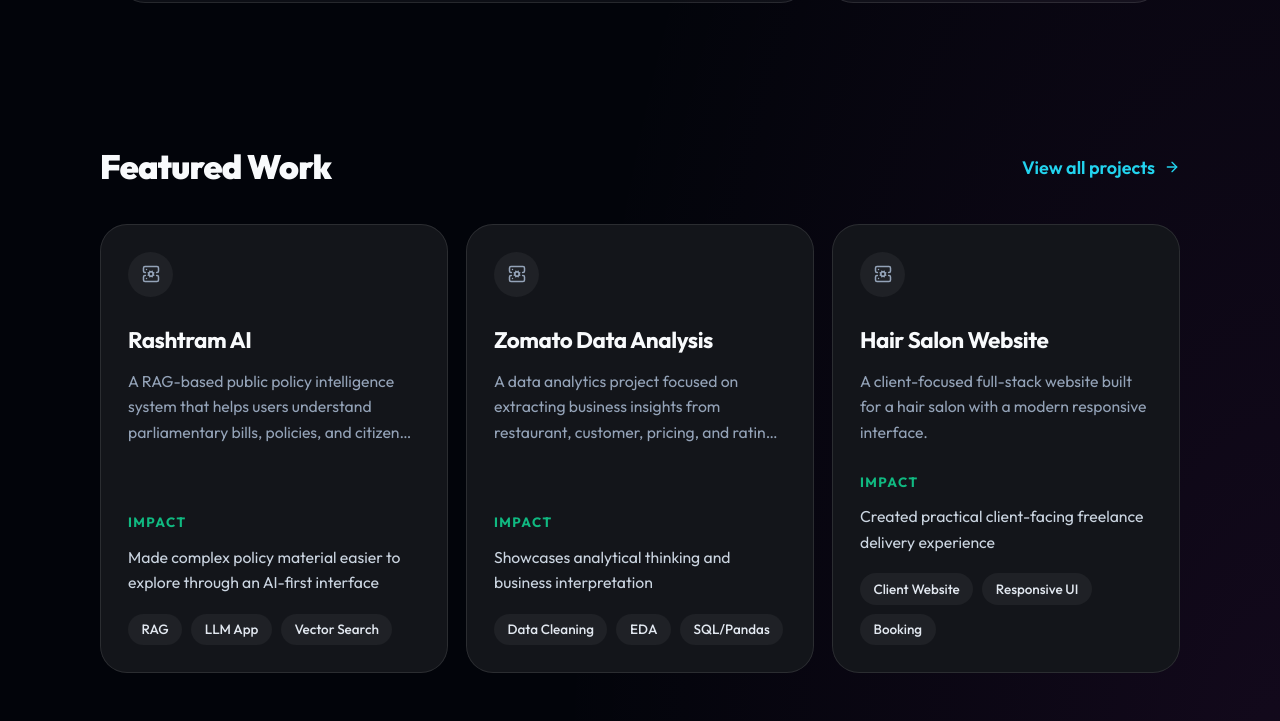
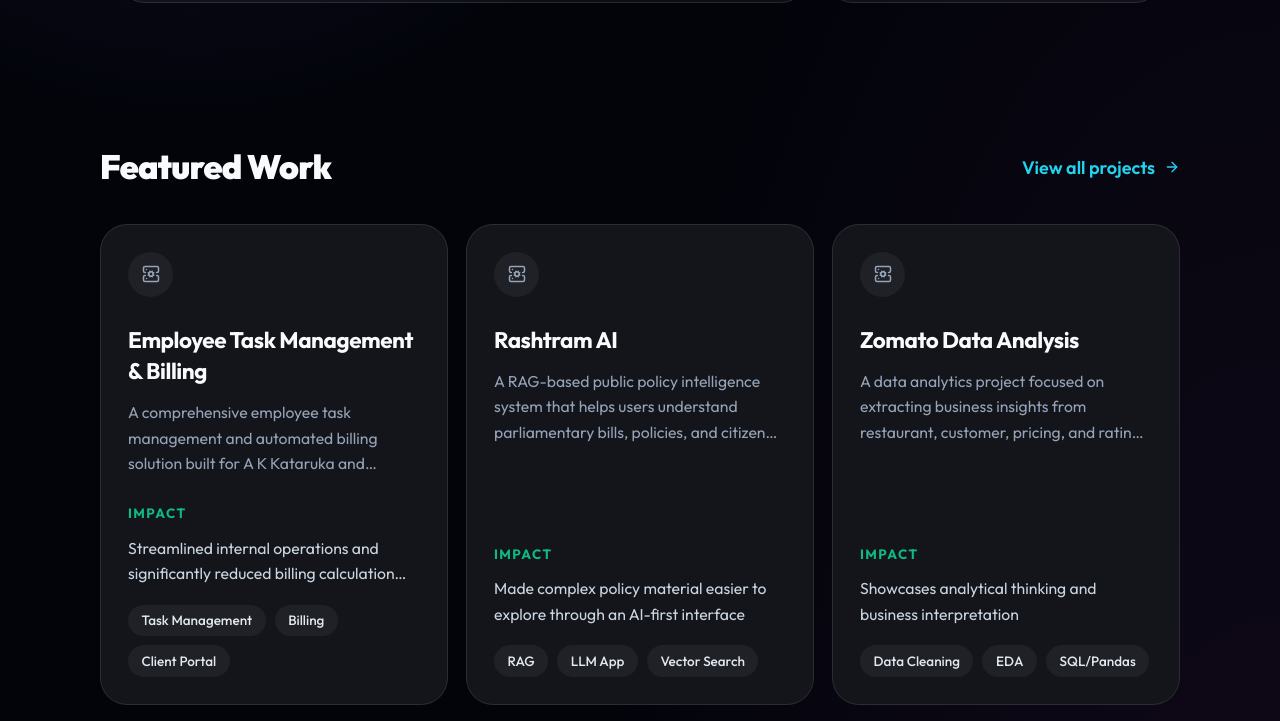
Before and after one commit to S-h-u-b-h-1/Portfolio, a React (Vite) app in the folder frontend/: page / in a window 1280 px wide. Shown: the part 2024-2745 px from the top of the page. Built offline with nearby package versions, Linux system fonts and the light colour scheme; no server answers.

Commit message:
feat: add Employee Task Management project to portfolio and AI knowledge base

```diff
--- a/frontend/src/data/projects.ts
+++ b/frontend/src/data/projects.ts
@@ -11,6 +11,48 @@ export const projectCategories = [
 ] as const;
 
 export const projects = [
+  {
+    id: "employee-task-management",
+    title: "Employee Task Management & Billing",
+    slug: "employee-task-management",
+    status: "case-study-needed",
+    categories: ["Full Stack", "Business", "Freelance"],
+    tags: ["Task Management", "Billing", "Client Portal", "Full Stack"],
+    summary:
+      "A comprehensive employee task management and automated billing solution built for A K Kataruka and Company.",
+    problem:
+      "The firm needed a centralized internal platform to manage employee tasks, track billable hours, and automate client billing workflows securely without relying on disjointed spreadsheets.",
+    role:
+      "Full-stack developer responsible for architecting and delivering the end-to-end operational software.",
+    techStack: ["React", "TypeScript", "Node.js", "Database", "Tailwind CSS"],
+    process: [
+      "Gathered operational requirements directly from the firm's partners and staff",
+      "Designed an intuitive dashboard for task assignment, tracking, and time logging",
+      "Implemented a secure billing engine tied directly to tracked hours and task completions"
+    ],
+    features: [
+      "Employee task assignment and status tracking",
+      "Automated invoice and billing generation",
+      "Role-based access control (Admin vs Employee views)",
+      "Operational analytics and reporting"
+    ],
+    impact: [
+      "Streamlined internal operations and significantly reduced billing calculation errors",
+      "Replaced manual spreadsheet tracking with a robust, scalable system built for real business needs"
+    ],
+    futureImprovements: [
+      "Integrate automated email notifications for overdue tasks",
+      "Add a client-facing portal for direct invoice viewing",
+      "Implement advanced data export and tax reporting features"
+    ],
+    links: {
+      live: "https://akkc-eight.vercel.app",
+      repo: "TODO_REPO_URL",
+      caseStudy: "/projects/employee-task-management"
+    },
+    image: "/project-images/task-management-placeholder.png",
+    proofStatus: "Live application deployed."
+  },
   {
     id: "rashtram-ai",
     title: "Rashtram AI",
--- a/frontend/src/routes/HomePage.tsx
+++ b/frontend/src/routes/HomePage.tsx
@@ -9,7 +9,7 @@ import { SuggestedQuestionGrid } from "../components/ai/SuggestedQuestionGrid";
 import { profile, projects } from "../data";
 import { askShubhaangAI } from "../services/chatApi";
 
-const featuredProjectIds = ["rashtram-ai", "zomato-data-analysis", "hair-salon-website"];
+const featuredProjectIds = ["employee-task-management", "rashtram-ai", "zomato-data-analysis", "hair-salon-website"];
 const featuredProjects = projects.filter((project) => featuredProjectIds.includes(project.id));
 
 const suggestedQuestions = [
--- a/frontend/src/routes/ProjectsPage.tsx
+++ b/frontend/src/routes/ProjectsPage.tsx
@@ -6,7 +6,7 @@ import { ProjectCard } from "../components/projects/ProjectCard";
 import { ProjectFilterBar, type ProjectFilter } from "../components/projects/ProjectFilterBar";
 import { projectCategories, projects, type ProjectItem } from "../data";
 
-const featuredProjectIds = ["rashtram-ai", "zomato-data-analysis", "hair-salon-website"];
+const featuredProjectIds = ["employee-task-management", "rashtram-ai", "zomato-data-analysis", "hair-salon-website"];
 
 function matchesSearch(project: ProjectItem, query: string) {
   const normalizedQuery = query.trim().toLowerCase();
```
